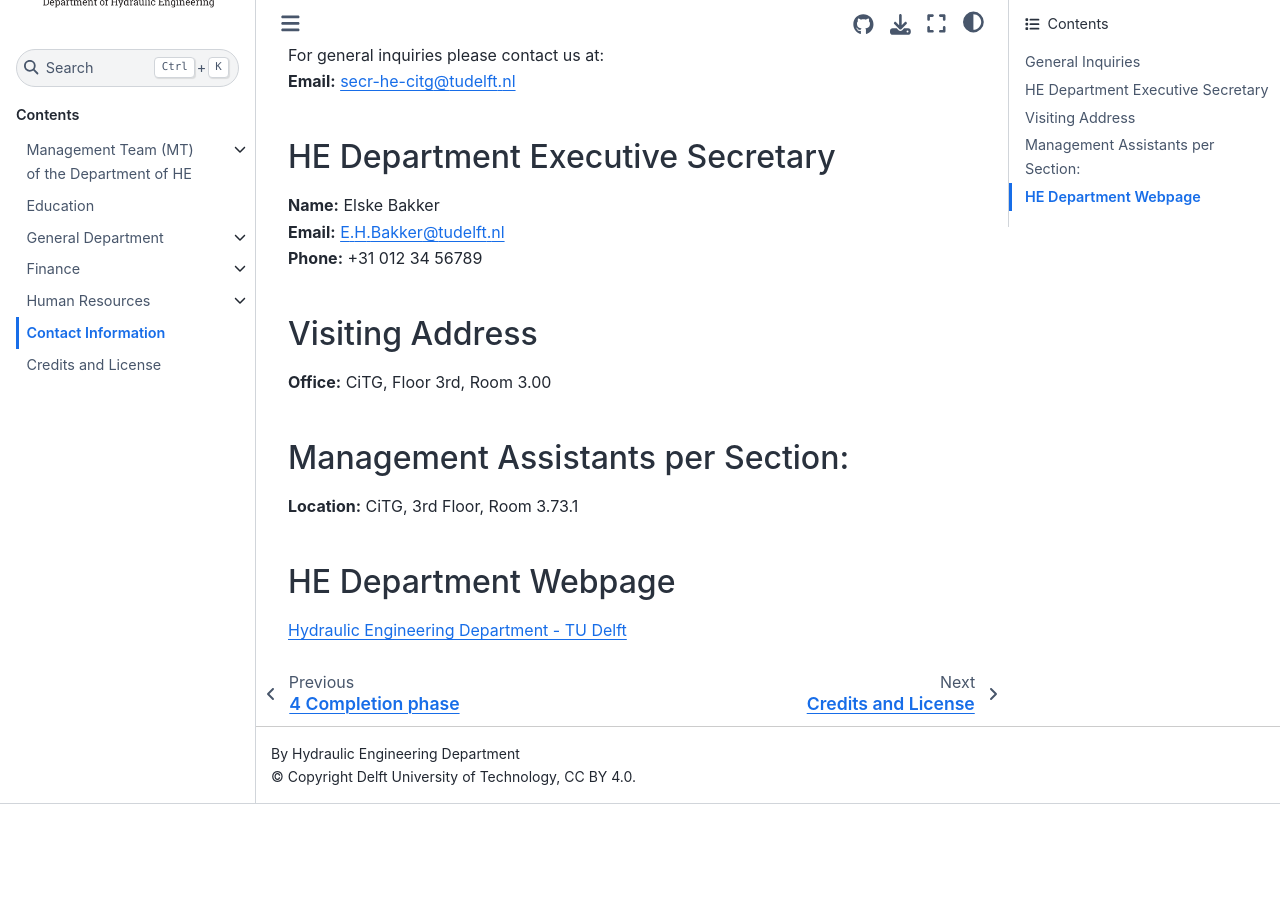
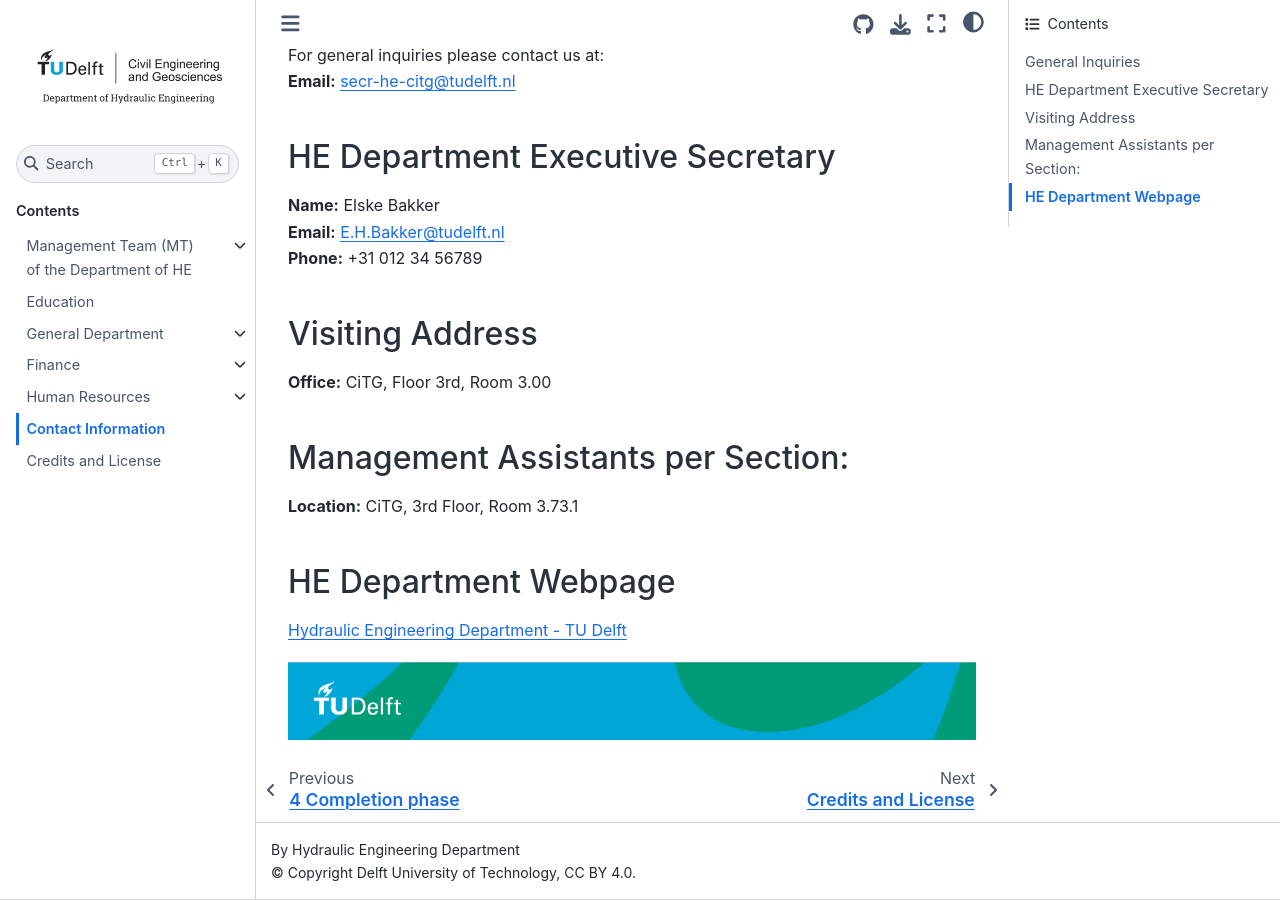
Before and after one commit to TeachBooks/he-staff, a Jupyter Book: the page built from book/contact.md, in a window 1280 px wide and 900 px high, scrolled down 622 px. Built offline with Jupyter Book 1.0.4 settings and Sphinx 7.4.7 and the Sphinx Book theme 1.1.4, drawn with Linux system fonts in a browser that asks for light colours; before the commit the page ends 1426 px from its top, so only the background shows below that.

Commit message:
Update contact.md

```diff
--- a/book/contact.md
+++ b/book/contact.md
@@ -21,3 +21,6 @@
 
 ### HE Department Webpage
 [Hydraulic Engineering Department - TU Delft](https://www.tudelft.nl/citg/over-faculteit/afdelingen/hydraulic-engineering)
+
+
+![footer](figures/footer-tudelft.jpg)
```
